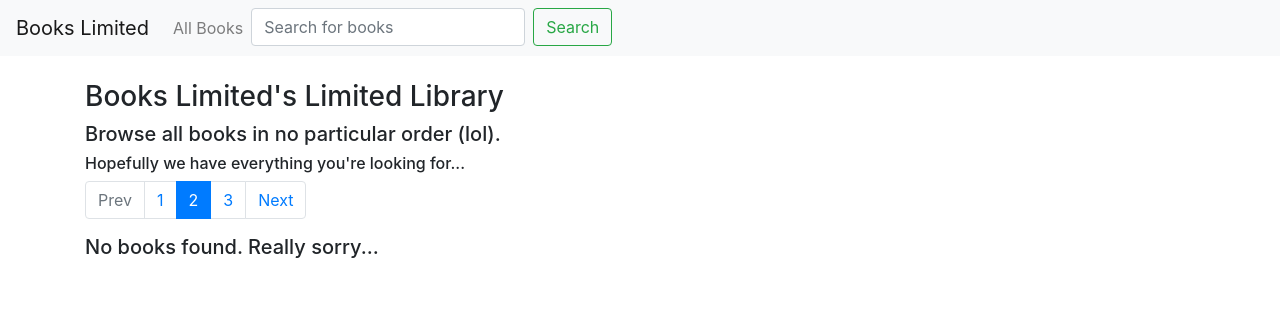
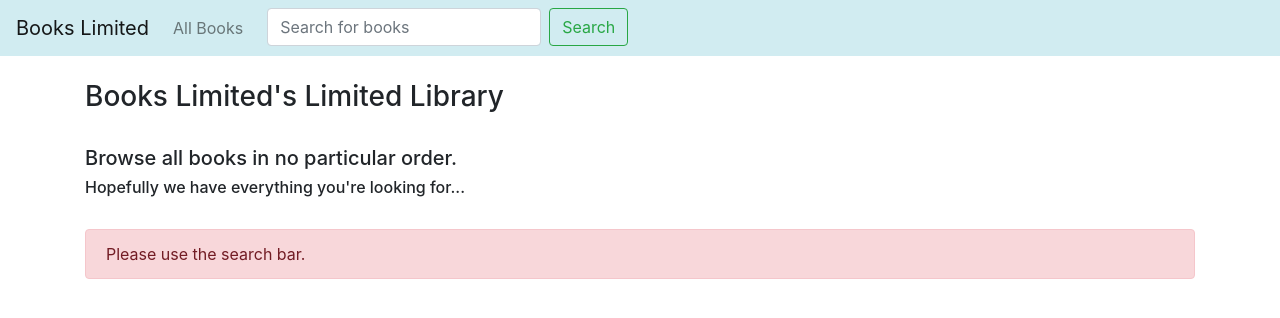
Before and after one commit to kuneho-yellow/project1, a Flask app: page /search in a window 1280 px wide. Shown: the top 318 px of the page. Run offline with Flask 2, Linux system fonts and the light colour scheme; some libraries are stand-ins or nearby versions.

Commit message:
Added Goodreads ratings and api page for books
Added Goodreads ratings and api page for books
Edited some page layouts

```diff
--- a/application.py
+++ b/application.py
@@ -6,9 +6,9 @@ August 16, 2018
 Handle routes for the book review web application
 '''
 
-import os
+import os, requests, math
 
-from flask import Flask, session, render_template, request, redirect, url_for
+from flask import Flask, session, render_template, request, redirect, url_for, jsonify
 from flask_session import Session
 from sqlalchemy import create_engine
 from sqlalchemy.orm import scoped_session, sessionmaker
@@ -22,6 +22,13 @@ app.debug = True
 # set a 'SECRET_KEY' to enable the Flask session cookies
 app.config['SECRET_KEY'] = 'justasecretkeythatseasytoguess'
 toolbar = DebugToolbarExtension(app)
+# Prevent sorting the keys of the json response
+app.config['JSON_SORT_KEYS'] = False
+# Goodreads api key
+goodreadsKey = 'Oo6sL49yEJiiXk4PuMzw'
+# Number of books in database
+# TODO better, non-slow way to know number of books in entire database
+dbBooksTotal = 5000
 
 # Check for environment variable
 if not os.getenv("DATABASE_URL"):
@@ -46,6 +53,7 @@ def index():
                                username=session.get("username"),
                                displayname=session.get("displayname"))
     return render_template("index.html")
+
 
 @app.route("/register", methods=["GET", "POST"])
 def register():
@@ -76,7 +84,7 @@ def register():
         # Handle the optional display name
         if not displayname:
             displayname = username
-            commandStr = f"INSERT INTO users (username, password, displayname) VALUES ('{username}', '{password}', '{displayname}')"
+        commandStr = f"INSERT INTO users (username, password, displayname) VALUES ('{username}', '{password}', '{displayname}')"
         # Add the new credentials to the database
         db.execute(commandStr)
         # Automatically log in after registration
@@ -93,6 +101,7 @@ def register():
                            registerpassworderror=passwordError,
                            registerlastusername=username,
                            registerlastdisplayname=displayname)
+
 
 @app.route("/login", methods=["GET", "POST"])
 def login():
@@ -142,23 +151,23 @@ def login():
                            loginpassworderror=passwordError,
                            loginlastusername=username)
 
+
 @app.route("/logout")
 def logout():
     session.pop('username')
     session.pop('displayname')
     return redirect(url_for('index'))
 
+
 @app.route("/profile/<string:profilename>")
 def profile(profilename):
     # Check if the user of that profile exists
     profileData = db.execute("SELECT * FROM users WHERE username = :username",
                              {"username": profilename}).fetchone()
-    error = ""
-    profiledisplayname = ""
+
     if profileData == None:
-        error = "User does not exist"
         db.commit()
-        return render_template("profile.html", error=error)
+        return render_template("profile.html", error="User does not exist")
 
     # Get the books in this profile
     profilebooks = db.execute("SELECT books.isbn, books.title, books.author, reviews.isbn, reviews.rating, reviews.review FROM reviews, books WHERE reviews.username = :username AND reviews.isbn = books.isbn",
@@ -175,19 +184,26 @@ def profile(profilename):
                            profiledisplayname=profileData.displayname,
                            profilebooks=profilebooks)
 
+
 @app.route("/books/")
 @app.route("/books/allbooks/", defaults={"page": 1})
 @app.route("/books/allbooks/<int:page>", methods=["GET"])
 def books(page = 1):
     # For browsing the entire book collection
-    booksPerPage = 10
+    booksPerPage = 20
     offset = (page - 1) * booksPerPage
+    maxpage = math.ceil(dbBooksTotal / booksPerPage)
     commandStr = f"SELECT * FROM books LIMIT {booksPerPage} OFFSET {offset}"
     books = db.execute(commandStr)
     return render_template("books.html",
+                           search=None,
+                           pagenumbers=True,
                            books=books,
+                           page=page,
+                           maxpage=maxpage,
                            username=session.get("username"),
                            displayname=session.get("displayname"))
+
 
 @app.route("/books/<string:isbn>", methods=["GET", "POST"])
 def book(isbn):
@@ -197,14 +213,13 @@ def book(isbn):
         loggedin = True
 
     # Check if the book with the given isbn actually exists
-    error = ""
     book = db.execute("SELECT * FROM books WHERE isbn = :isbn",
                       {"isbn": isbn}).fetchone()
     # Just display an error message if book does not exist
     if book == None:
-        error = "That book is not in our library... Really sorry."
+        db.commit()
         return render_template("book.html",
-                           error=error,
+                           error="That book is not in our library... Really sorry.",
                            username=session.get("username"),
                            displayname=session.get("displayname"))
 
@@ -244,6 +259,12 @@ def book(isbn):
             rating += row['rating']
         rating /= ratingcount
 
+    # Get ratings from Goodreads
+    res = requests.get("https://www.goodreads.com/book/review_counts.json",
+                       params={"key": goodreadsKey, "isbns": isbn})
+    grrating = res.json()["books"][0]['average_rating']
+    grratingcount = res.json()["books"][0]['work_ratings_count']
+
     # Get entries where user reviewed the specified book
     reviews = db.execute("SELECT reviews.username, users.displayname, reviews.rating, reviews.review FROM reviews, users WHERE isbn = :isbn AND review <> '' AND reviews.username = users.username",
                             {"isbn": book.isbn})
@@ -255,30 +276,96 @@ def book(isbn):
                            book=book,
                            rating=rating,
                            ratingcount=ratingcount,
+                           grrating=grrating,
+                           grratingcount=grratingcount,
                            reviews=reviews,
                            loggedin=loggedin,
                            userbookinfo = userbookinfo,
                            username=session.get("username"),
                            displayname=session.get("displayname"))
 
+
 @app.route("/search", methods=["GET", "POST"])
-def search(search = None):
+def search(search = None, page = 1):
     # Handle searching
     if not search:
-        search = request.args.get('search')
+        search = request.args.get("search")
+        page = request.args.get("page")
     if not search:
         search = request.form.get("search")
+        page = request.form.get("page")
     if search:
+        if page == None:
+            page = 1
+        else:
+            page = int(page)
+        booksPerPage = 20
+        offset = (page - 1) * booksPerPage
+
         # Search books of potentially that isbn / title / author
         # Ordered by book title
-        books = db.execute("SELECT * FROM books WHERE title ~* :search OR author ~* :search OR isbn ~* :search ORDER BY title",
-                       {"search": search})
-    if not search or books.rowcount == 0:
+        books = db.execute("SELECT * FROM books WHERE title ~* :search OR author ~* :search OR isbn ~* :search ORDER BY title LIMIT :booksPerPage OFFSET :offset",
+                       {"search": search, "booksPerPage": booksPerPage, "offset": offset})
+        error = None
+
+    if not search:
         books = None
+        error = "Please use the search bar."
+    elif books.rowcount == 0 and page == 1:
+        books = None
+        error = "No books found... Really sorry."
+    elif books.rowcount == 0 and page > 1:
+        error = "No other books found."
+        # If there are no more results found, load the last page result
+        while (books.rowcount == 0 and page > 1):
+            page -= 1
+            offset = (page - 1) * booksPerPage
+            books = db.execute("SELECT * FROM books WHERE title ~* :search OR author ~* :search OR isbn ~* :search ORDER BY title LIMIT :booksPerPage OFFSET :offset",
+                       {"search": search, "booksPerPage": booksPerPage, "offset": offset})
+        if books.rowcount == 0:
+            books = None
+            error = "No books found... Really sorry."
 
     db.commit()
     return render_template("books.html",
+                           error=error,
                            search=search,
                            books=books,
+                           pagenumbers=False,
+                           page=page,
                            username=session.get("username"),
                            displayname=session.get("displayname"))
+
+
+@app.route("/api/<string:isbn>")
+def api(isbn):
+    # Create the dictionary to form the JSON object
+    bookjson = {}
+
+    # Check if the book with the given isbn actually exists
+    book = db.execute("SELECT * FROM books WHERE isbn = :isbn",
+                      {"isbn": isbn}).fetchone()
+    # Just display an error message if book does not exist
+    if book == None:
+        return "That book is not in our library... Really sorry."
+
+    # Get entries where user rated the specified book
+    ratings = db.execute("SELECT rating FROM reviews WHERE isbn = :isbn AND rating > 0",
+                            {"isbn": book.isbn})
+    # Get the number of ratings
+    ratingcount = ratings.rowcount
+    # Get the average rating for the book
+    rating = 0
+    if ratingcount > 0:
+        for row in ratings:
+            rating += row['rating']
+        rating /= ratingcount
+
+    bookjson["title"] = book.title
+    bookjson["author"] = book.author
+    bookjson["year"] = book.year
+    bookjson["isbn"] = isbn
+    bookjson["review_count"] = ratingcount
+    bookjson["average_score"] = rating
+
+    return jsonify(bookjson)
--- a/templates/books.html
+++ b/templates/books.html
@@ -5,43 +5,77 @@
 {% block title %}
 	{% if error %}
 		Error | Books Limited
+	{% elif search %}
+		Search Results for {{ search }} | Books Limited
 	{% else %}
 		All Books | Books Limited
 	{% endif %}
 {% endblock %}
 
 {% block body %}
-	{% if error %}
-		<h3>{{ error }}<h3>
-	{% else %}
 	<h3>Books Limited's Limited Library</h3>
-		{% if search is not none %}
+	<br>
+	{% if search %}
 		<h5>Search results for <em>{{ search }}</em></h5>
 	{% else %}
-			<h5>Browse all books in no particular order (lol).</h5>
+		<h5>Browse all books in no particular order.</h5>
 	{% endif %}
 	<h6>Hopefully we have everything you're looking for...</h6>
+	<br>
+
+	{% if error %}
+		<div class="alert alert-danger" role="alert">{{ error }}</div>
 	{% endif %}
 
+	{% if books is not none %}
 		<!-- Page numbers top-->
 		<nav aria-label="Books found">
 		  <ul class="pagination">
-	    <li class="page-item disabled">
-	      <a class="page-link" href="#" tabindex="-1">Prev</a>
+		    <li class="page-item {% if page == 1 %}disabled{% endif %}">
+					{% if search %}
+		      	<a class="page-link" href={{ url_for('search', search=search, page=page-1) }} tabindex="-1">Prev</a>
+					{% else %}
+						<a class="page-link" href={{ url_for('books', page=page-1) }} tabindex="-1">Prev</a>
+					{% endif %}
 		    </li>
-	    <li class="page-item"><a class="page-link" href="#">1</a></li>
-	    <li class="page-item active">
-	      <a class="page-link" href="#">2 <span class="sr-only">(current)</span></a>
+				{% if pagenumbers %}
+					{% if maxpage < 10 %}
+						{% for n in range(1, maxpage + 1) %}
+							<li class="page-item {% if n == page %}active{% endif %}">
+								<a class="page-link" href={{ url_for('books', page=n) }}>{{ n }}</a>
 							</li>
-	    <li class="page-item"><a class="page-link" href="#">3</a></li>
-	    <li class="page-item">
-	      <a class="page-link" href="#">Next</a>
+						{% endfor %}
+					{% elif page < 6 %}
+						{% for n in range(1, 11) %}
+							<li class="page-item {% if n == page %}active{% endif %}">
+								<a class="page-link" href={{ url_for('books', page=n) }}>{{ n }}</a>
+							</li>
+						{% endfor %}
+					{% elif page > maxpage - 5 %}
+						{% for n in range(maxpage - 9, maxpage + 1) %}
+							<li class="page-item {% if n == page %}active{% endif %}">
+								<a class="page-link" href={{ url_for('books', page=n) }}>{{ n }}</a>
+							</li>
+						{% endfor %}
+					{% else %}
+						{% for n in range(page - 5, page + 5) %}
+							<li class="page-item {% if n == page %}active{% endif %}">
+								<a class="page-link" href={{ url_for('books', page=n) }}>{{ n }}</a>
+							</li>
+						{% endfor %}
+					{% endif %}
+				{% endif %}
+		    <li class="page-item {% if page == maxpage %}disabled{% endif %}">
+					{% if search %}
+		      	<a class="page-link" href={{ url_for('search', search=search, page=page+1) }}>Next</a>
+					{% else %}
+		      	<a class="page-link" href={{ url_for('books', page=page+1) }}>Next</a>
+					{% endif %}
 		    </li>
 		  </ul>
 		</nav>
 
 		<!-- Books -->
-	{% if books is not none %}
 		<table class="table">
 			<thead>
 				<tr>
@@ -60,8 +94,52 @@
 				{% endfor %}
 			</tbody>
 		</table>
+
+		<!-- Page numbers bottom-->
+		<nav aria-label="Books found">
+		  <ul class="pagination">
+		    <li class="page-item {% if page == 1 %}disabled{% endif %}">
+					{% if search %}
+		      	<a class="page-link" href={{ url_for('search', search=search, page=page-1) }} tabindex="-1">Prev</a>
 					{% else %}
-		<h5>No books found. Really sorry...</h5>
+						<a class="page-link" href={{ url_for('books', page=page-1) }} tabindex="-1">Prev</a>
 					{% endif %}
-
+		    </li>
+				{% if pagenumbers %}
+					{% if maxpage < 10 %}
+						{% for n in range(1, maxpage + 1) %}
+							<li class="page-item {% if n == page %}active{% endif %}">
+								<a class="page-link" href={{ url_for('books', page=n) }}>{{ n }}</a>
+							</li>
+						{% endfor %}
+					{% elif page < 6 %}
+						{% for n in range(1, 11) %}
+							<li class="page-item {% if n == page %}active{% endif %}">
+								<a class="page-link" href={{ url_for('books', page=n) }}>{{ n }}</a>
+							</li>
+						{% endfor %}
+					{% elif page > maxpage - 5 %}
+						{% for n in range(maxpage - 9, maxpage + 1) %}
+							<li class="page-item {% if n == page %}active{% endif %}">
+								<a class="page-link" href={{ url_for('books', page=n) }}>{{ n }}</a>
+							</li>
+						{% endfor %}
+					{% else %}
+						{% for n in range(page - 5, page + 5) %}
+							<li class="page-item {% if n == page %}active{% endif %}">
+								<a class="page-link" href={{ url_for('books', page=n) }}>{{ n }}</a>
+							</li>
+						{% endfor %}
+					{% endif %}
+				{% endif %}
+		    <li class="page-item {% if page == maxpage %}disabled{% endif %}">
+					{% if search %}
+		      	<a class="page-link" href={{ url_for('search', search=search, page=page+1) }}>Next</a>
+					{% else %}
+		      	<a class="page-link" href={{ url_for('books', page=page+1) }}>Next</a>
+					{% endif %}
+		    </li>
+		  </ul>
+		</nav>
+	{% endif %}
 {% endblock %}
--- a/templates/layout.html
+++ b/templates/layout.html
@@ -12,16 +12,23 @@
 
 	<body>
 		<!-- Naviagation -->
-		<nav class="navbar navbar-expand navbar-light bg-light">
-			<a class="navbar-brand" href="/">Books Limited</a>
+		<nav class="navbar navbar-expand-lg navbar-light alert-info">
+			<button class="navbar-toggler" type="button" data-toggle="collapse" data-target="#navbarSupportedContent" aria-controls="navbarSupportedContent" aria-expanded="false" aria-label="Toggle navigation">
+    <span class="navbar-toggler-icon"></span>
+  </button>
 			<ul class="navbar-nav mr-auto">
+				<li>
+					<div class="collapse navbar-collapse">
+						<a class="navbar-brand" href="/">Books Limited</a>
+					</div>
+				</li>
 				{% if username %}
-					<li class="navbar-item"><a class="nav-link" href="{{ url_for('profile', profilename=username) }}">Profile</a></li>
+					<li class="nav-item"><a class="nav-link" href="{{ url_for('profile', profilename=username) }}">Profile</a></li>
 				{% endif %}
-				<li class="navbar-item"><a class="nav-link" href="{{ url_for('books') }}">All Books</a></li>
-				<li class="navbar-item"
-					<span class="navbar-item">
-						<form action={{ url_for('search') }} class="form-inline my-2 my-lg-0">
+				<li class="nav-item"><a class="nav-link" href="{{ url_for('books') }}">All Books</a></li>
+				<li class="nav-item"
+					<span class="nav-item">
+						<form action={{ url_for('search') }} class="form-inline ml-lg-3 my-lg-0">
 				      <input name="search" class="form-control mr-sm-2" type="search" placeholder="Search for books" aria-label="Search">
 				      <button class="btn btn-outline-success my-2 my-sm-0" type="submit">Search</button>
 				    </form>
@@ -29,12 +36,16 @@
 				</li>
 			</ul>
 			<ul class="navbar-nav">
-				{% if displayname %}
-					<li class="navbar-text">Hi, {{ displayname }}!</li>
-				{% endif %}
-				{% if username %}
-					<li class="navbar-item"><a class="nav-link" href="{{ url_for('logout') }}">Sign out</a></li>
-				{% endif %}
+				<div class="collapse navbar-collapse">
+					{% if displayname %}
+						<li class="navbar-text text-dark">Hi, {{ displayname }}!</li>
+					{% endif %}
+					{% if username %}
+						<li class="nav-item">
+							<a href="{{ url_for('logout') }}" class="btn ml-3 btn-outline-info">Sign out</a>
+						</li>
+					{% endif %}
+				</div>
 			</ul>
 		</nav>
 
```
Also changed, not shown: templates/book.html (+8 -8 lines), templates/error.html (deleted, +0 -11 lines), templates/index.html (+37 -10 lines), templates/login.html (deleted, +0 -9 lines), templates/profile.html (+7 -2 lines), templates/success.html (deleted, +0 -9 lines), README.md, 4 other files. Lines whose indentation alone changed are shown as unchanged.
